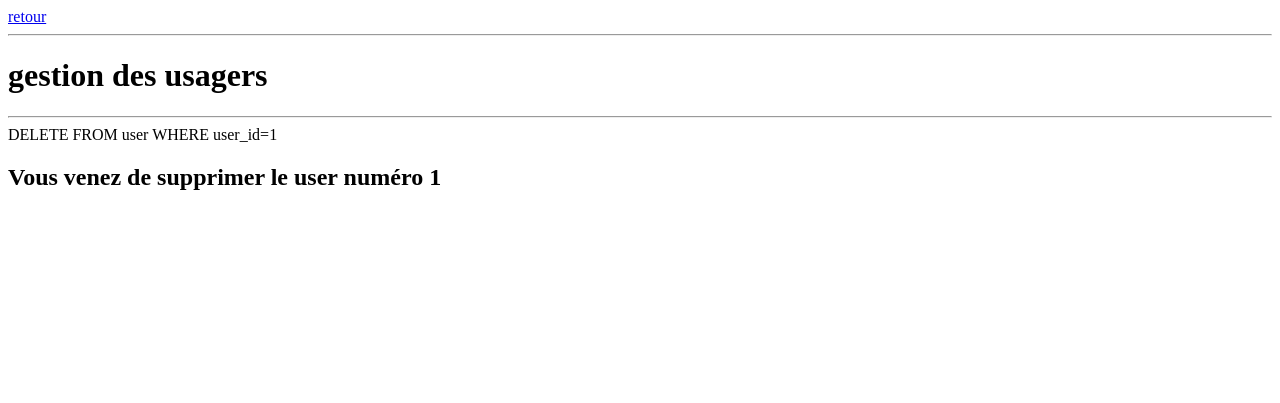
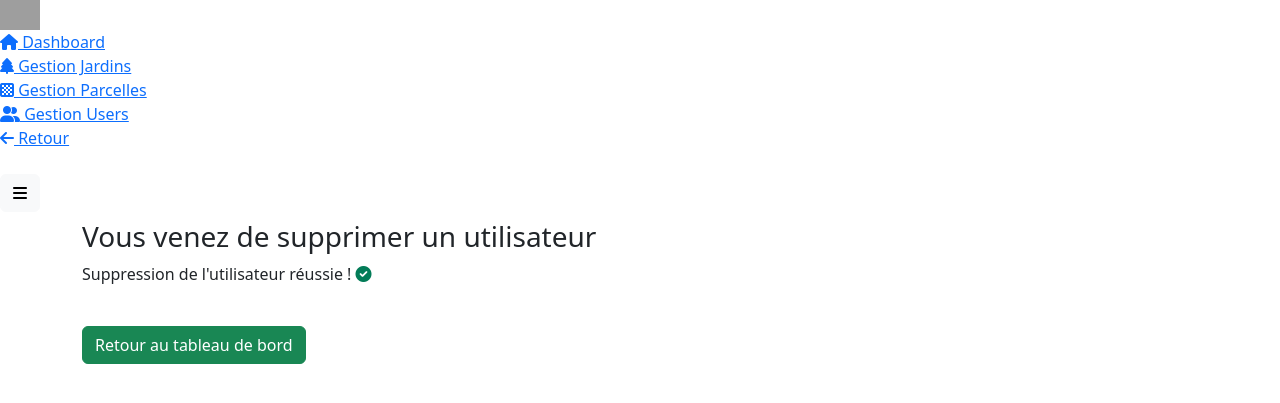
Before and after one commit to LenaPignolet/Sae202, a PHP site: page /admin/Usagers/supprimer_user.php?num=1 in a window 1280 px wide. Shown: the top 403 px of the page. Run offline with PHP 8.4, Linux system fonts and the light colour scheme; some libraries are stand-ins or nearby versions; grey boxes are pictures that could not be loaded.

Commit message:
Update supprimer_user.php dashboard

```diff
--- a/admin/Usagers/supprimer_user.php
+++ b/admin/Usagers/supprimer_user.php
@@ -1,28 +1,112 @@
-<!DOCTYPE html>
-<html>
-<head><title></title></head>
+<!doctype html>
+<!--
+* Bootstrap Simple Admin Template
+* Version: 2.1
+* Author: Alexis Luna
+* Website: https://github.com/alexis-luna/bootstrap-simple-admin-template
+-->
+<html lang="fr">
+
+<head>
+    <meta charset="utf-8">
+    <meta name="viewport" content="width=device-width, initial-scale=1, shrink-to-fit=no">
+    <meta http-equiv="X-UA-Compatible" content="IE=edge">
+    <meta name="description" content="Page admin">
+    <title>Dashboard</title>
+    <link href="../assets/vendor/fontawesome/css/fontawesome.min.css" rel="stylesheet">
+    <link href="../assets/vendor/fontawesome/css/solid.min.css" rel="stylesheet">
+    <link href="../assets/vendor/fontawesome/css/brands.min.css" rel="stylesheet">
+    <link href="../assets/vendor/bootstrap/css/bootstrap.min.css" rel="stylesheet">
+    <link href="../assets/vendor/datatables/datatables.min.css" rel="stylesheet">
+    <link href="../assets/css/master.css" rel="stylesheet">
+    <link rel="stylesheet" href="https://cdnjs.cloudflare.com/ajax/libs/font-awesome/6.0.0-beta3/css/all.min.css">
+    <link rel="icon" type="image/png" href="/images/logo.png">
+</head>
+
 <body>
-<a href="user_gestion.php">retour
-</a>
-<hr> <h1>gestion des usagers </h1> <hr>
 
-<?php
-// récupérer dans l'url l'id de l'album à supprimer
-$num = $_GET['num'];
+    <div class="wrapper">
+        <nav id="sidebar" class="active">
+            <div class="sidebar-header">
+                <img src="../assets/img/logo.png" alt="bootraper logo" width="40px" class="app-logo">
+            </div>
+            <ul class="list-unstyled components text-secondary">
+                <li>
+                    <a href="/admin/gestion.php"><i class="fas fa-home"></i> Dashboard</a>
+                </li>
 
-require('../../connexion_sql.php');
-$mabd->query('SET NAMES utf8;');
+                <li>
+                    <a href="gestion_jardin.php"><i class="fas fa-tree"></i> Gestion Jardins</a>
+                </li>
 
-// tapez ici la requete de suppression de l'album dont l'id est passé dans l'url
-$req = 'DELETE FROM user WHERE user_id=' . $num;
+                <li>
+                    <a href="../Parcelle/gestion_parcelle.php"><i class="fas fa-chess-board"></i> Gestion Parcelles</a>
+                </li>
 
-// cette ligne sert juste pour le debug. à supprimer quand tout marche correctement
-echo $req;
+                <li>
+                    <a href="../Usagers/user_gestion.php"><i class="fas fa-user-friends"></i> Gestion Users</a>
+                </li>
 
-$resultat = $mabd->query($req);
+                <li>
+                    <a href="/index.php"><i class="fas fa-arrow-left"></i> Retour</a>
+                </li>
 
-echo '<h2>Vous venez de supprimer le user numéro ' . $num . '</h2>';
-?>
+            </ul>
+        </nav>
+        <div id="body" class="active">
+            <!-- navbar navigation component -->
+            <nav class="navbar navbar-expand-lg navbar-white bg-white">
+                <button title="menu" type="button" id="sidebarCollapse" class="btn btn-light">
+                    <i class="fas fa-bars"></i><span></span>
+                </button>
+                <div class="collapse navbar-collapse" id="navbarSupportedContent">
+                    <ul class="nav navbar-nav ms-auto">
+                        <li class="nav-item dropdown">
+                            <div class="nav-dropdown">
+                                <div class="dropdown-menu dropdown-menu-end nav-link-menu" aria-labelledby="nav1">
+                                </div>
+                            </div>
+                        </li>
+                    </ul>
+                </div>
+            </nav>
+            <div class="content">
+                <div class="container">
+                    <div class="page-title">
+                        <h3>Vous venez de supprimer un utilisateur</h3>
+                    </div>
+                    <div class="box box-primary">
+                        <div class="box-body">
+                            <div class="tab-content" id="myTabContent">
+                                <div class="tab-pane fade active show" id="general" role="tabpanel" aria-labelledby="general-tab">
+                                    <div class="col-md-6">
 
+                                        <?php
+                                        // recupérer dans l'url l'id de l'album à supprimer
+                                        $allJardinId = $_GET['num'];
+
+                                        $mabd = new PDO('mysql:host=localhost;dbname=sae202Base;charset=UTF8;', 'Usersae202', '123');
+                                        $mabd->query('SET NAMES utf8;');
+
+                                        // tapez ici la requete de suppression de l'album dont l'id est passé dans l'url
+                                        $req = 'DELETE FROM User WHERE user_id = ' . $allJardinId;
+
+                                        $resultat = $mabd->query($req);
+
+                                        echo '<p>Suppression de l\'utilisateur réussie ! <i class="fas fa-circle-check" style="color: #037c58;"></i></p>';
+                                        echo "<br>";
+                                        echo '<a  class="btn btn-success" href="gestion_user.php">Retour au tableau de bord</a>';
+                                        ?>
+
+                                    </div>
+                                </div>
+                            </div>
+                        </div>
+                    </div>
+                </div>
+                <script src="../assets/vendor/jquery/jquery.min.js"></script>
+                <script src="../assets/vendor/bootstrap/js/bootstrap.bundle.min.js"></script>
+                <script src="../assets/js/script.js"></script>
 </body>
+
 </html>
```
